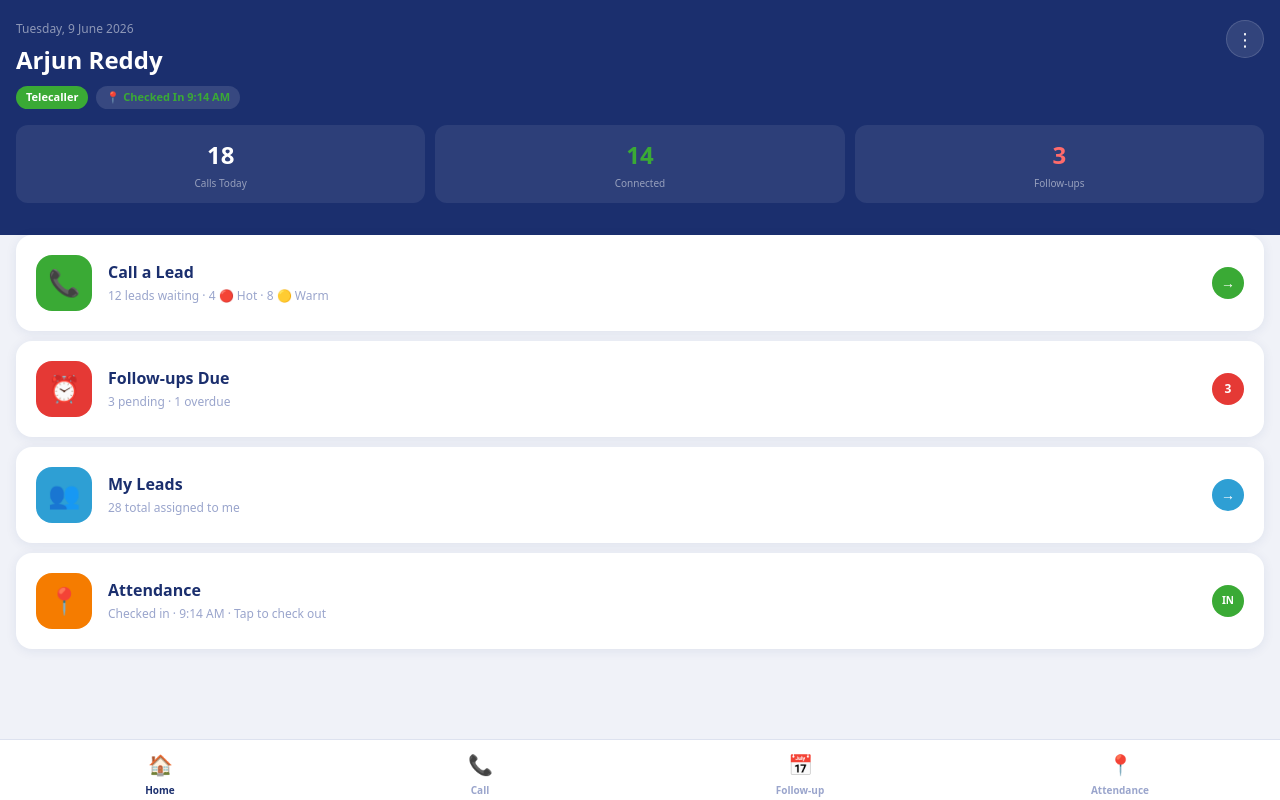
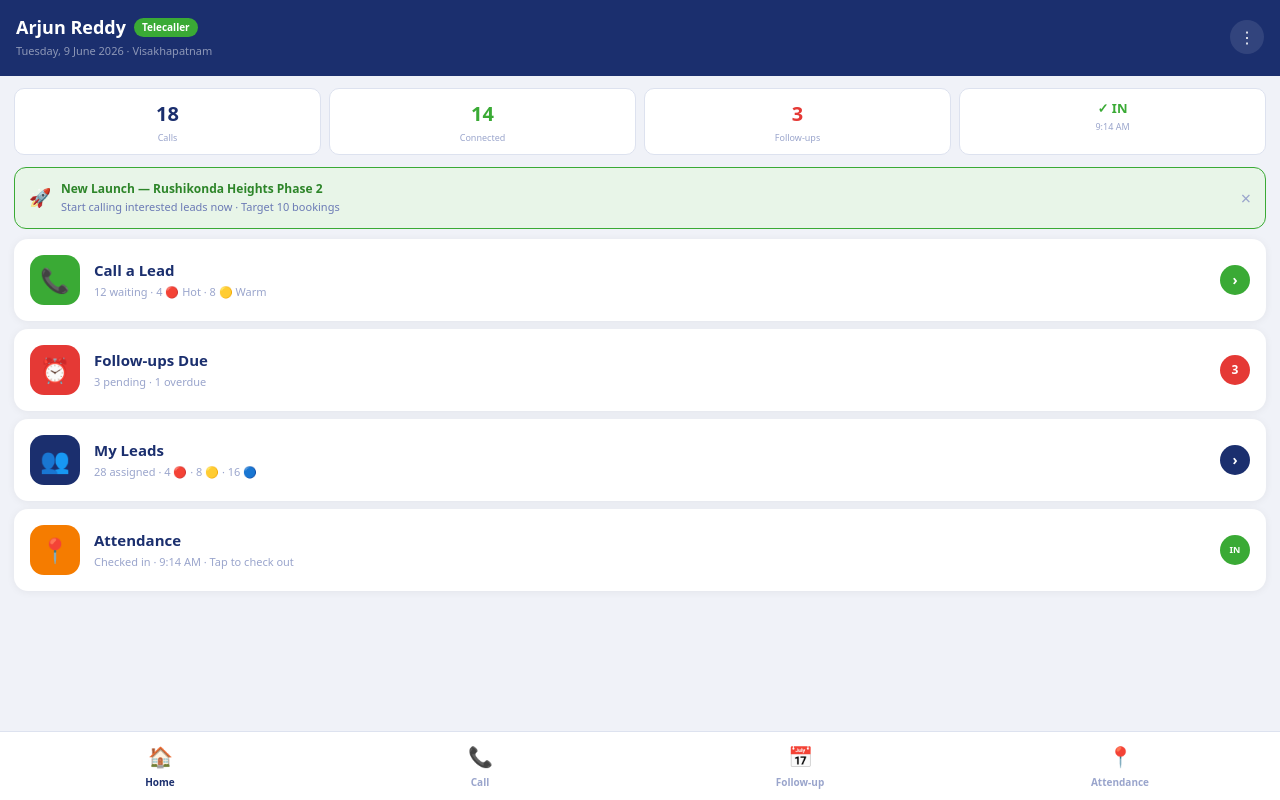
Before and after one commit to chakradhartatikonda27-art/squarefeet-crm, a Next.js app: page /telecaller/home in a window 1280 px wide. Built offline with nearby package versions, Linux system fonts and the light colour scheme.

Commit message:
telecaller home final clean design

```diff
--- a/app/telecaller/home/page.tsx
+++ b/app/telecaller/home/page.tsx
@@ -5,59 +5,38 @@ import { useRouter } from 'next/navigation';
 export default function TelecallerHome() {
   const router = useRouter();
   const [showMenu, setShowMenu] = useState(false);
+  const [dismissedAnn, setDismissedAnn] = useState(false);
 
   return (
-    <div style={{minHeight: '100dvh', background: '#F0F2F8', display: 'flex', flexDirection: 'column'}}>
+    <div style={{minHeight: '100dvh', background: '#F0F2F8', display: 'flex',
+                 flexDirection: 'column'}}>
 
-      {/* Header */}
-      <div style={{background: '#1B2F6E', padding: '20px 16px 32px'}}>
-        <div style={{display: 'flex', alignItems: 'flex-start', justifyContent: 'space-between',
-                     marginBottom: '16px'}}>
+      {/* Header — compact */}
+      <div style={{background: '#1B2F6E', padding: '14px 16px 16px', position: 'relative'}}>
+        <div style={{display: 'flex', alignItems: 'center', justifyContent: 'space-between'}}>
           <div>
-            <p style={{fontSize: '12px', color: 'rgba(255,255,255,0.5)', margin: '0 0 4px'}}>
-              Tuesday, 9 June 2026
-            </p>
-            <h1 style={{fontSize: '24px', fontWeight: '800', color: 'white', margin: '0 0 8px'}}>
+            <div style={{display: 'flex', alignItems: 'center', gap: '8px', marginBottom: '2px'}}>
+              <h1 style={{fontSize: '18px', fontWeight: '800', color: 'white', margin: 0}}>
                 Arjun Reddy
               </h1>
-            <div style={{display: 'flex', alignItems: 'center', gap: '8px'}}>
-              <span style={{fontSize: '11px', fontWeight: '700', padding: '3px 10px',
+              <span style={{fontSize: '10px', fontWeight: '700', padding: '2px 8px',
                             borderRadius: '20px', background: '#3AAA35', color: 'white'}}>
                 Telecaller
               </span>
-              <span style={{fontSize: '11px', fontWeight: '600', padding: '3px 10px',
-                            borderRadius: '20px', background: 'rgba(255,255,255,0.12)',
-                            color: '#3AAA35'}}>
-                📍 Checked In 9:14 AM
-              </span>
+            </div>
+            <div style={{fontSize: '11px', color: 'rgba(255,255,255,0.5)'}}>
+              Tuesday, 9 June 2026 · Visakhapatnam
             </div>
           </div>
           <button onClick={() => setShowMenu(!showMenu)}
-            style={{width: '38px', height: '38px', borderRadius: '50%',
-                    background: 'rgba(255,255,255,0.1)', border: '1px solid rgba(255,255,255,0.15)',
-                    color: 'white', fontSize: '18px', cursor: 'pointer',
+            style={{width: '34px', height: '34px', borderRadius: '50%',
+                    background: 'rgba(255,255,255,0.1)', border: 'none',
+                    color: 'white', fontSize: '16px', cursor: 'pointer',
                     display: 'flex', alignItems: 'center', justifyContent: 'center'}}>⋮</button>
         </div>
 
-        {/* Stats inside header */}
-        <div style={{display: 'grid', gridTemplateColumns: 'repeat(3, 1fr)', gap: '10px'}}>
-          {[
-            {val: '18', lbl: 'Calls Today', color: 'white'},
-            {val: '14', lbl: 'Connected', color: '#3AAA35'},
-            {val: '3', lbl: 'Follow-ups', color: '#FF6B6B'},
-          ].map((s, i) => (
-            <div key={i} style={{background: 'rgba(255,255,255,0.08)', borderRadius: '12px',
-                                 padding: '12px', textAlign: 'center'}}>
-              <div style={{fontSize: '24px', fontWeight: '800', color: s.color}}>{s.val}</div>
-              <div style={{fontSize: '10px', color: 'rgba(255,255,255,0.5)', marginTop: '3px'}}>
-                {s.lbl}
-              </div>
-            </div>
-          ))}
-        </div>
-
         {showMenu && (
-          <div style={{position: 'absolute', top: '60px', right: '16px', background: 'white',
+          <div style={{position: 'absolute', top: '52px', right: '16px', background: 'white',
                        borderRadius: '12px', padding: '8px', zIndex: 100, minWidth: '160px',
                        boxShadow: '0 4px 20px rgba(0,0,0,0.2)'}}>
             <button onClick={() => { setShowMenu(false); router.push('/telecaller/attendance'); }}
@@ -73,100 +52,135 @@ export default function TelecallerHome() {
         )}
       </div>
 
-      {/* Main Actions */}
-      <div style={{flex: 1, padding: '16px', marginTop: '-16px', overflowY: 'auto', paddingBottom: '80px'}}>
+      {/* Stats Row */}
+      <div style={{display: 'grid', gridTemplateColumns: 'repeat(4, 1fr)',
+                   gap: '8px', padding: '12px 14px', background: '#F0F2F8'}}>
+        {[
+          {val: '18', lbl: 'Calls', color: '#1B2F6E'},
+          {val: '14', lbl: 'Connected', color: '#3AAA35'},
+          {val: '3', lbl: 'Follow-ups', color: '#E53935'},
+          {val: '✓ IN', lbl: '9:14 AM', color: '#3AAA35'},
+        ].map((s, i) => (
+          <div key={i} style={{background: 'white', borderRadius: '10px', padding: '10px 6px',
+                               textAlign: 'center', border: '0.5px solid #DDE2EF'}}>
+            <div style={{fontSize: i === 3 ? '13px' : '20px', fontWeight: '800', color: s.color}}>
+              {s.val}
+            </div>
+            <div style={{fontSize: '9px', color: '#9AA5CC', marginTop: '2px'}}>{s.lbl}</div>
+          </div>
+        ))}
+      </div>
 
-        {/* Primary Action — Call */}
+      <div style={{flex: 1, padding: '0 14px 14px', overflowY: 'auto', paddingBottom: '80px'}}>
+
+        {/* Announcement */}
+        {!dismissedAnn && (
+          <div style={{background: '#E8F5E8', borderRadius: '12px', padding: '12px 14px',
+                       marginBottom: '10px', border: '1.5px solid #3AAA35',
+                       display: 'flex', alignItems: 'center', gap: '10px'}}>
+            <span style={{fontSize: '18px', flexShrink: 0}}>🚀</span>
+            <div style={{flex: 1, minWidth: 0}}>
+              <div style={{fontSize: '12px', fontWeight: '700', color: '#2D8529'}}>
+                New Launch — Rushikonda Heights Phase 2
+              </div>
+              <div style={{fontSize: '11px', color: '#6B7AB5', marginTop: '1px'}}>
+                Start calling interested leads now · Target 10 bookings
+              </div>
+            </div>
+            <button onClick={() => setDismissedAnn(true)}
+              style={{fontSize: '18px', background: 'none', border: 'none',
+                      cursor: 'pointer', color: '#9AA5CC', flexShrink: 0, lineHeight: 1}}>×</button>
+          </div>
+        )}
+
+        {/* Action Cards */}
+        <div style={{display: 'flex', flexDirection: 'column', gap: '8px'}}>
+
+          {/* Call a Lead */}
           <button onClick={() => router.push('/telecaller/call')}
-          style={{width: '100%', background: 'white', borderRadius: '16px', padding: '20px',
-                  border: 'none', cursor: 'pointer', marginBottom: '10px',
-                  display: 'flex', alignItems: 'center', gap: '16px',
-                  boxShadow: '0 2px 12px rgba(27,47,110,0.08)'}}>
-          <div style={{width: '56px', height: '56px', borderRadius: '16px', background: '#3AAA35',
+            style={{width: '100%', background: 'white', borderRadius: '14px', padding: '16px',
+                    border: 'none', cursor: 'pointer', display: 'flex', alignItems: 'center',
+                    gap: '14px', boxShadow: '0 1px 8px rgba(0,0,0,0.06)'}}>
+            <div style={{width: '50px', height: '50px', borderRadius: '14px', background: '#3AAA35',
                          display: 'flex', alignItems: 'center', justifyContent: 'center', flexShrink: 0}}>
-            <span style={{fontSize: '26px'}}>📞</span>
+              <span style={{fontSize: '24px'}}>📞</span>
             </div>
             <div style={{flex: 1, textAlign: 'left'}}>
-            <div style={{fontSize: '16px', fontWeight: '800', color: '#1B2F6E'}}>Call a Lead</div>
-            <div style={{fontSize: '12px', color: '#9AA5CC', marginTop: '3px'}}>
-              12 leads waiting · 4 🔴 Hot · 8 🟡 Warm
+              <div style={{fontSize: '15px', fontWeight: '800', color: '#1B2F6E'}}>Call a Lead</div>
+              <div style={{fontSize: '11px', color: '#9AA5CC', marginTop: '2px'}}>
+                12 waiting · 4 🔴 Hot · 8 🟡 Warm
               </div>
             </div>
-          <div style={{width: '32px', height: '32px', borderRadius: '50%',
-                       background: '#3AAA35', display: 'flex', alignItems: 'center',
-                       justifyContent: 'center', flexShrink: 0}}>
-            <span style={{fontSize: '14px', color: 'white', fontWeight: '800'}}>→</span>
+            <div style={{width: '30px', height: '30px', borderRadius: '50%', background: '#3AAA35',
+                         display: 'flex', alignItems: 'center', justifyContent: 'center', flexShrink: 0}}>
+              <span style={{color: 'white', fontSize: '14px', fontWeight: '800'}}>›</span>
             </div>
           </button>
 
           {/* Follow-ups */}
           <button onClick={() => router.push('/telecaller/followups')}
-          style={{width: '100%', background: 'white', borderRadius: '16px', padding: '20px',
-                  border: 'none', cursor: 'pointer', marginBottom: '10px',
-                  display: 'flex', alignItems: 'center', gap: '16px',
-                  boxShadow: '0 2px 12px rgba(27,47,110,0.08)'}}>
-          <div style={{width: '56px', height: '56px', borderRadius: '16px', background: '#E53935',
+            style={{width: '100%', background: 'white', borderRadius: '14px', padding: '16px',
+                    border: 'none', cursor: 'pointer', display: 'flex', alignItems: 'center',
+                    gap: '14px', boxShadow: '0 1px 8px rgba(0,0,0,0.06)'}}>
+            <div style={{width: '50px', height: '50px', borderRadius: '14px', background: '#E53935',
                          display: 'flex', alignItems: 'center', justifyContent: 'center', flexShrink: 0}}>
-            <span style={{fontSize: '26px'}}>⏰</span>
+              <span style={{fontSize: '24px'}}>⏰</span>
             </div>
             <div style={{flex: 1, textAlign: 'left'}}>
-            <div style={{fontSize: '16px', fontWeight: '800', color: '#1B2F6E'}}>Follow-ups Due</div>
-            <div style={{fontSize: '12px', color: '#9AA5CC', marginTop: '3px'}}>
+              <div style={{fontSize: '15px', fontWeight: '800', color: '#1B2F6E'}}>Follow-ups Due</div>
+              <div style={{fontSize: '11px', color: '#9AA5CC', marginTop: '2px'}}>
                 3 pending · 1 overdue
               </div>
             </div>
-          <div style={{width: '32px', height: '32px', borderRadius: '50%',
-                       background: '#E53935', display: 'flex', alignItems: 'center',
-                       justifyContent: 'center', flexShrink: 0}}>
-            <span style={{fontSize: '12px', color: 'white', fontWeight: '800'}}>3</span>
+            <div style={{width: '30px', height: '30px', borderRadius: '50%', background: '#E53935',
+                         display: 'flex', alignItems: 'center', justifyContent: 'center', flexShrink: 0}}>
+              <span style={{color: 'white', fontSize: '12px', fontWeight: '800'}}>3</span>
             </div>
           </button>
 
           {/* My Leads */}
-        <button style={{width: '100%', background: 'white', borderRadius: '16px', padding: '20px',
-                        border: 'none', cursor: 'pointer', marginBottom: '10px',
-                        display: 'flex', alignItems: 'center', gap: '16px',
-                        boxShadow: '0 2px 12px rgba(27,47,110,0.08)'}}>
-          <div style={{width: '56px', height: '56px', borderRadius: '16px', background: '#2E9FD4',
+          <button onClick={() => router.push('/telecaller/call')}
+            style={{width: '100%', background: 'white', borderRadius: '14px', padding: '16px',
+                    border: 'none', cursor: 'pointer', display: 'flex', alignItems: 'center',
+                    gap: '14px', boxShadow: '0 1px 8px rgba(0,0,0,0.06)'}}>
+            <div style={{width: '50px', height: '50px', borderRadius: '14px', background: '#1B2F6E',
                          display: 'flex', alignItems: 'center', justifyContent: 'center', flexShrink: 0}}>
-            <span style={{fontSize: '26px'}}>👥</span>
+              <span style={{fontSize: '24px'}}>👥</span>
             </div>
             <div style={{flex: 1, textAlign: 'left'}}>
-            <div style={{fontSize: '16px', fontWeight: '800', color: '#1B2F6E'}}>My Leads</div>
-            <div style={{fontSize: '12px', color: '#9AA5CC', marginTop: '3px'}}>
-              28 total assigned to me
+              <div style={{fontSize: '15px', fontWeight: '800', color: '#1B2F6E'}}>My Leads</div>
+              <div style={{fontSize: '11px', color: '#9AA5CC', marginTop: '2px'}}>
+                28 assigned · 4 🔴 · 8 🟡 · 16 🔵
               </div>
             </div>
-          <div style={{width: '32px', height: '32px', borderRadius: '50%',
-                       background: '#2E9FD4', display: 'flex', alignItems: 'center',
-                       justifyContent: 'center', flexShrink: 0}}>
-            <span style={{fontSize: '14px', color: 'white', fontWeight: '800'}}>→</span>
+            <div style={{width: '30px', height: '30px', borderRadius: '50%', background: '#1B2F6E',
+                         display: 'flex', alignItems: 'center', justifyContent: 'center', flexShrink: 0}}>
+              <span style={{color: 'white', fontSize: '14px', fontWeight: '800'}}>›</span>
             </div>
           </button>
 
           {/* Attendance */}
           <button onClick={() => router.push('/telecaller/attendance')}
-          style={{width: '100%', background: 'white', borderRadius: '16px', padding: '20px',
-                  border: 'none', cursor: 'pointer', marginBottom: '10px',
-                  display: 'flex', alignItems: 'center', gap: '16px',
-                  boxShadow: '0 2px 12px rgba(27,47,110,0.08)'}}>
-          <div style={{width: '56px', height: '56px', borderRadius: '16px', background: '#F57C00',
+            style={{width: '100%', background: 'white', borderRadius: '14px', padding: '16px',
+                    border: 'none', cursor: 'pointer', display: 'flex', alignItems: 'center',
+                    gap: '14px', boxShadow: '0 1px 8px rgba(0,0,0,0.06)'}}>
+            <div style={{width: '50px', height: '50px', borderRadius: '14px', background: '#F57C00',
                          display: 'flex', alignItems: 'center', justifyContent: 'center', flexShrink: 0}}>
-            <span style={{fontSize: '26px'}}>📍</span>
+              <span style={{fontSize: '24px'}}>📍</span>
             </div>
             <div style={{flex: 1, textAlign: 'left'}}>
-            <div style={{fontSize: '16px', fontWeight: '800', color: '#1B2F6E'}}>Attendance</div>
-            <div style={{fontSize: '12px', color: '#9AA5CC', marginTop: '3px'}}>
+              <div style={{fontSize: '15px', fontWeight: '800', color: '#1B2F6E'}}>Attendance</div>
+              <div style={{fontSize: '11px', color: '#9AA5CC', marginTop: '2px'}}>
                 Checked in · 9:14 AM · Tap to check out
               </div>
             </div>
-          <div style={{width: '32px', height: '32px', borderRadius: '50%',
-                       background: '#3AAA35', display: 'flex', alignItems: 'center',
-                       justifyContent: 'center', flexShrink: 0}}>
-            <span style={{fontSize: '10px', color: 'white', fontWeight: '800'}}>IN</span>
+            <div style={{width: '30px', height: '30px', borderRadius: '50%', background: '#3AAA35',
+                         display: 'flex', alignItems: 'center', justifyContent: 'center', flexShrink: 0}}>
+              <span style={{color: 'white', fontSize: '9px', fontWeight: '800'}}>IN</span>
             </div>
           </button>
 
+        </div>
       </div>
 
       {/* Bottom Nav */}
```
Lines whose indentation alone changed are shown as unchanged.
